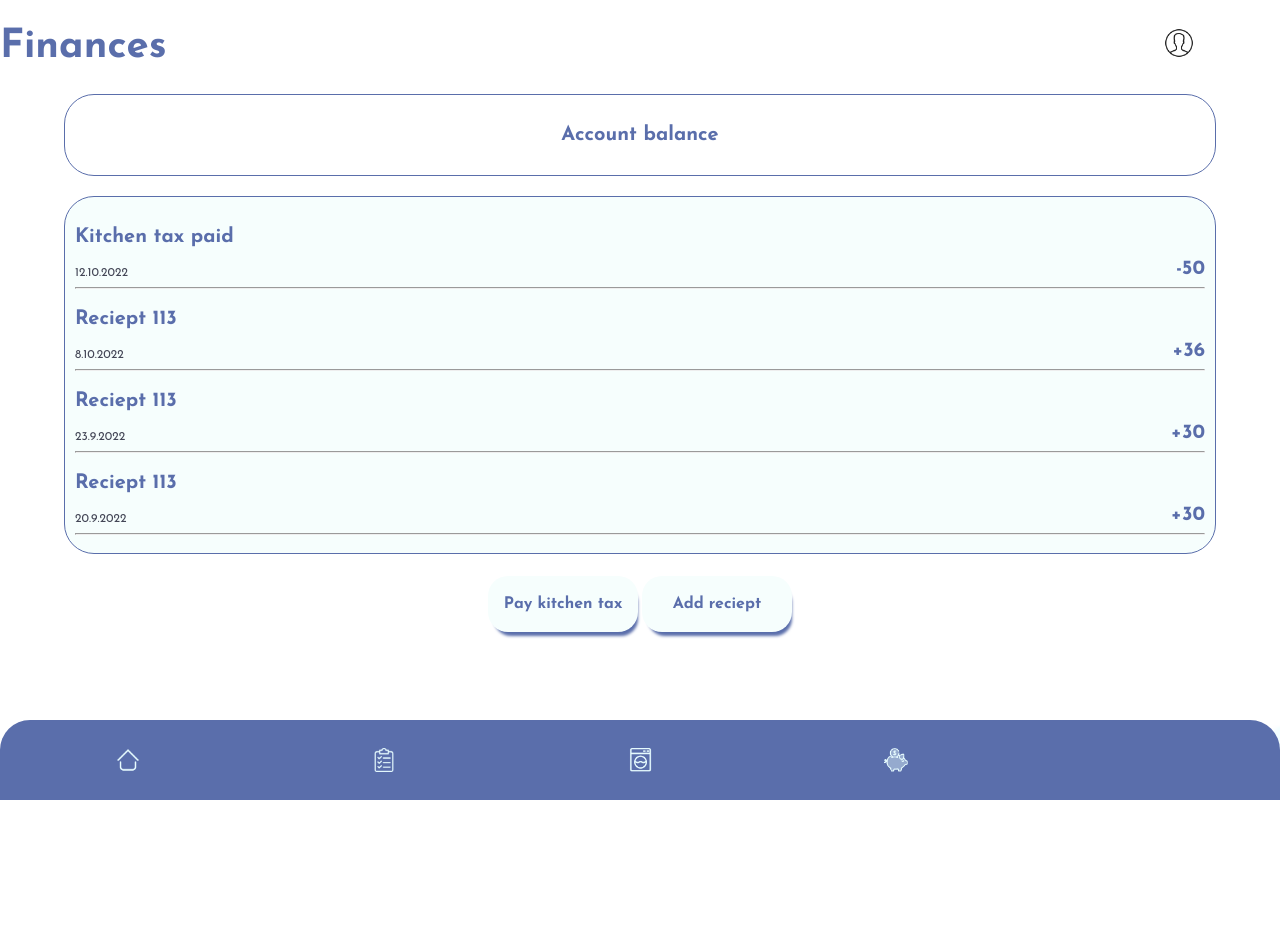
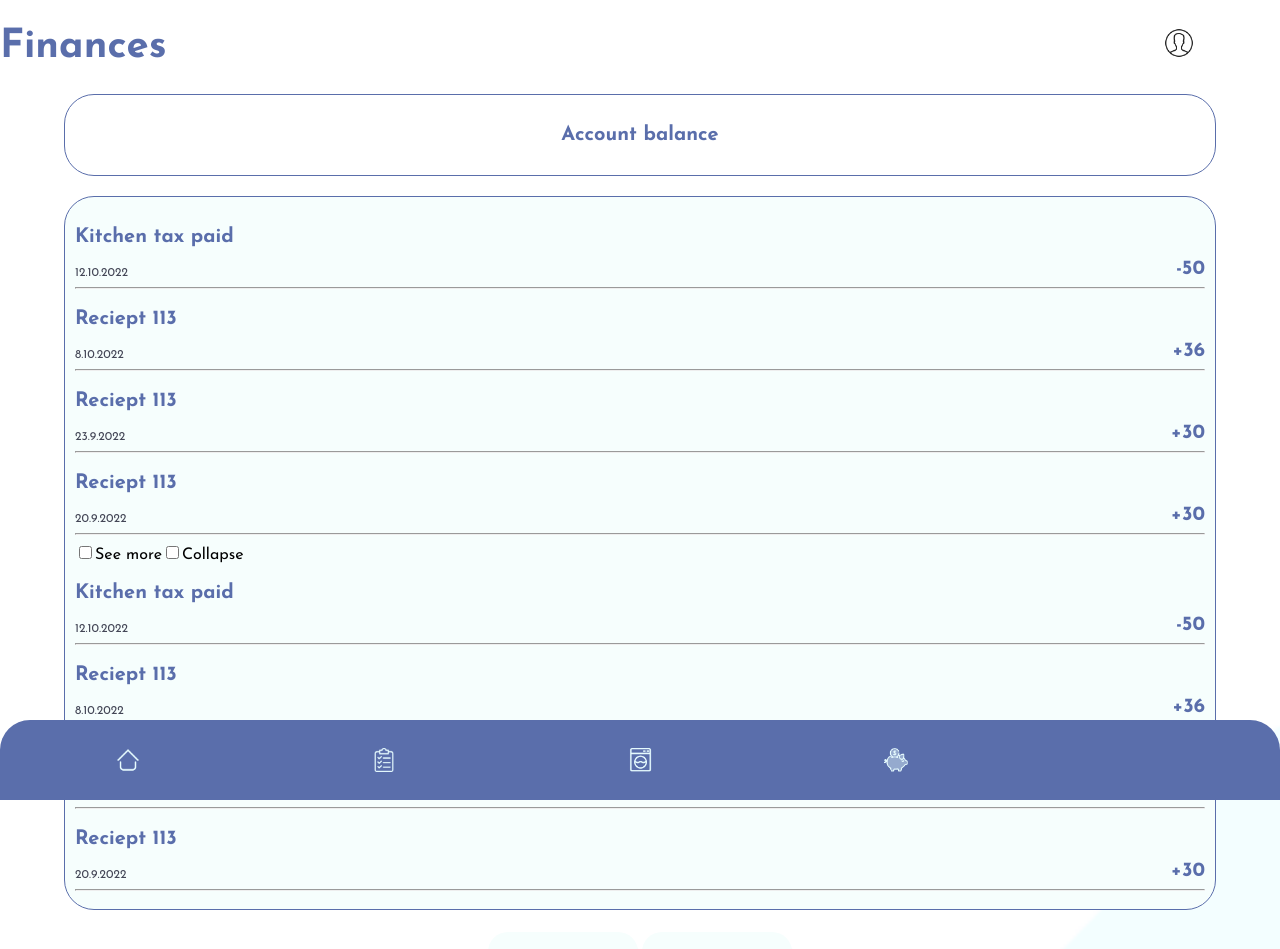
Before and after one commit to vlkeniko/dorm8s, a React (Create React App) app: page /finances in a window 1280 px wide. Shown: the top 949 px of the page. Before the commit the page ends 800 px from the top, so only its background shows below. Built offline with nearby package versions, Linux system fonts and the light colour scheme; a web font is replaced by a local one.

Commit message:
Update Transactions.js

```diff
--- a/src/components/Transactions.js
+++ b/src/components/Transactions.js
@@ -8,31 +8,66 @@ export default function Transactions() {
         <h3 className='transaction-name'>Kitchen tax paid</h3>
         <p className='transaction-date'>12.10.2022</p>
         <p className='transaction-amount'>-50</p>
-        <hr/>
+        <hr />
       </div>
 
       <div className='transaction'>
         <h3 className='transaction-name'>Reciept 113</h3>
         <p className='transaction-date'>8.10.2022</p>
         <p className='transaction-amount'>+36</p>
-        <hr/>
+        <hr />
       </div>
 
       <div className='transaction'>
         <h3 className='transaction-name'>Reciept 113</h3>
         <p className='transaction-date'>23.9.2022</p>
         <p className='transaction-amount'>+30</p>
-        <hr/>
+        <hr />
       </div>
 
       <div className='transaction'>
         <h3 className='transaction-name'>Reciept 113</h3>
         <p className='transaction-date'>20.9.2022</p>
         <p className='transaction-amount'>+30</p>
-        <hr/>
+        <hr />
       </div>
 
+      {/* See more button */}
 
+      <input type="checkbox" id="more" name="view more requested cities" class="see-more__more-checkbox" /><label class="see-more__more-label" for="more"><span>See more
+      </span></label>
+      <input type="checkbox" id="more" name="view more requested cities" class="see-more__less-checkbox" /><label class="see-more__less-label" for="more"><span>Collapse
+      </span></label>
+
+      {/* The rest of transactions */}
+
+      <div className='transaction'>
+        <h3 className='transaction-name'>Kitchen tax paid</h3>
+        <p className='transaction-date'>12.10.2022</p>
+        <p className='transaction-amount'>-50</p>
+        <hr />
+      </div>
+
+      <div className='transaction'>
+        <h3 className='transaction-name'>Reciept 113</h3>
+        <p className='transaction-date'>8.10.2022</p>
+        <p className='transaction-amount'>+36</p>
+        <hr />
+      </div>
+
+      <div className='transaction'>
+        <h3 className='transaction-name'>Reciept 113</h3>
+        <p className='transaction-date'>23.9.2022</p>
+        <p className='transaction-amount'>+30</p>
+        <hr />
+      </div>
+
+      <div className='transaction'>
+        <h3 className='transaction-name'>Reciept 113</h3>
+        <p className='transaction-date'>20.9.2022</p>
+        <p className='transaction-amount'>+30</p>
+        <hr />
+      </div>
     </div>
   )
 }
```
